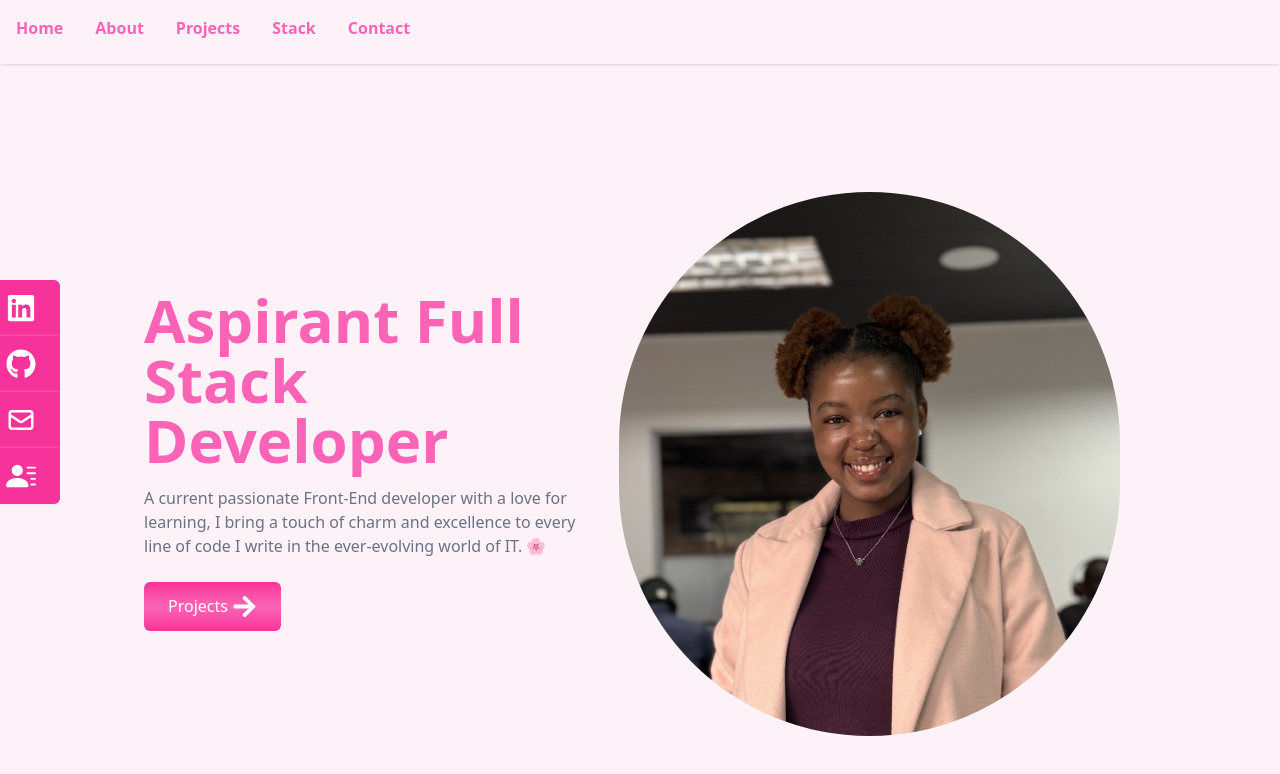
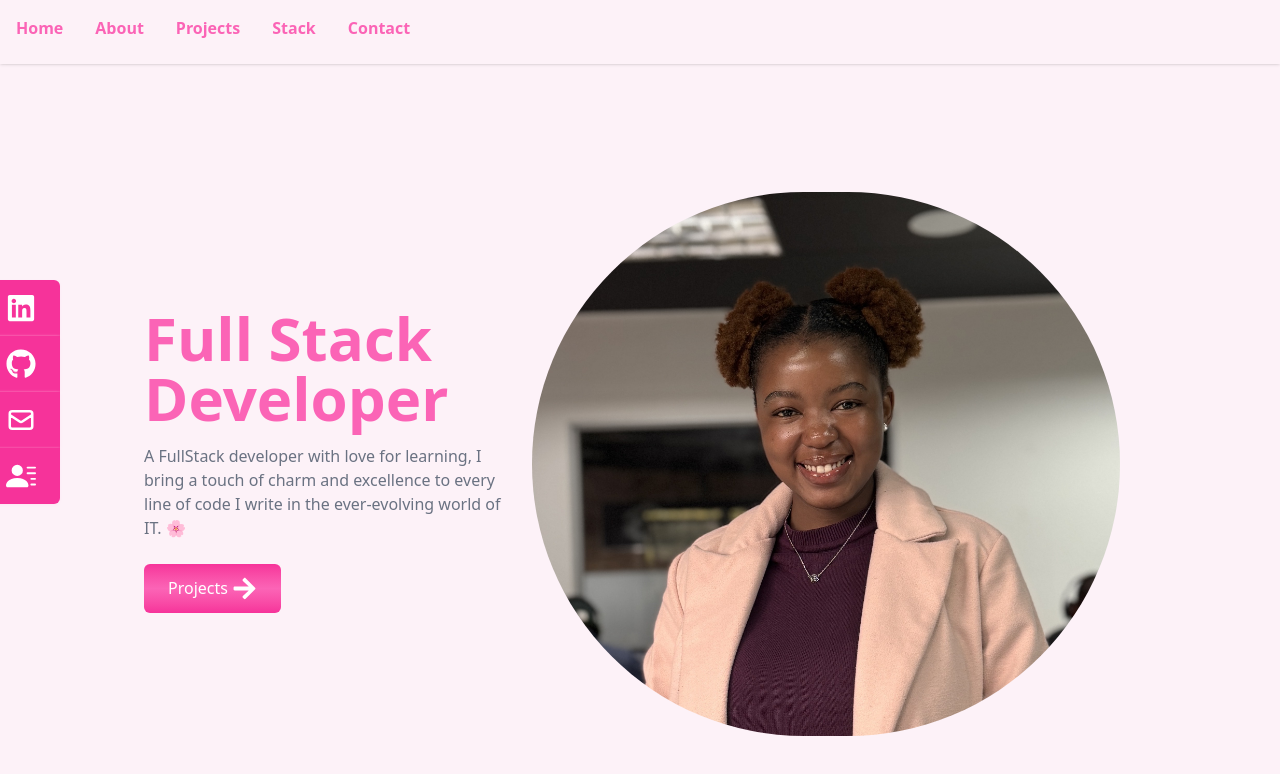
Before and after one commit to MoyabaNT/finalportfolio, a React (Vite) app: page /Home in a window 1280 px wide. Shown: the top 774 px of the page. Built offline with nearby package versions, Linux system fonts and the light colour scheme.

Commit message:
few words changed

```diff
--- a/src/Components/Home.jsx
+++ b/src/Components/Home.jsx
@@ -18,10 +18,10 @@ const Home = () => {
         <div className="max-w-screen-lg mx-auto flex flex-col items-center justify-center h-full px-4 md:flex-row">
           <div className="flex flex-col justify-center h-full">
             <h2 className="md:text-6xl text-5xl font-bold text-pink-400 text-center md:text-left">
-              Aspirant Full Stack Developer
+              Full Stack Developer
             </h2>
             <p className="text-gray-500 py-4 max-w-md text-center md:text-left">
-              A current passionate Front-End developer with a love for learning,
+              A FullStack developer with love for learning,
               I bring a touch of charm and excellence to every line of code I
               write in the ever-evolving world of IT. 🌸
             </p>
```
